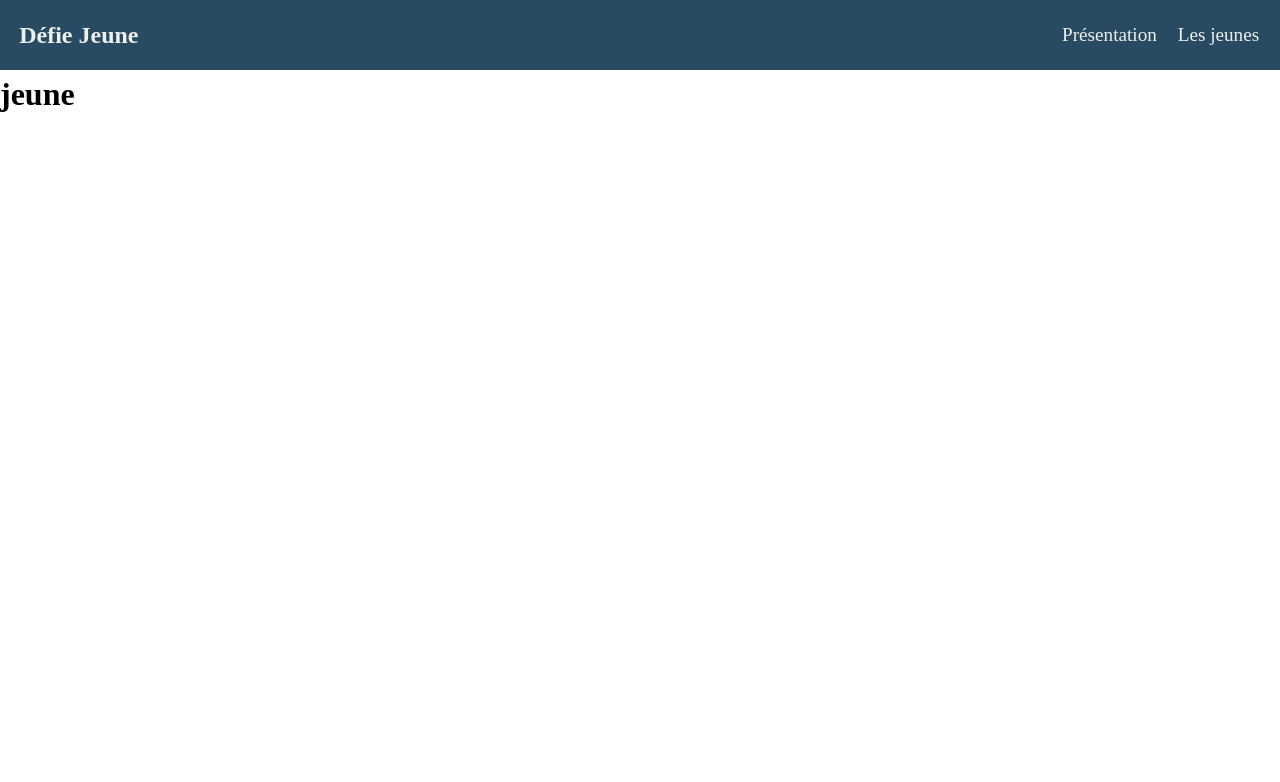
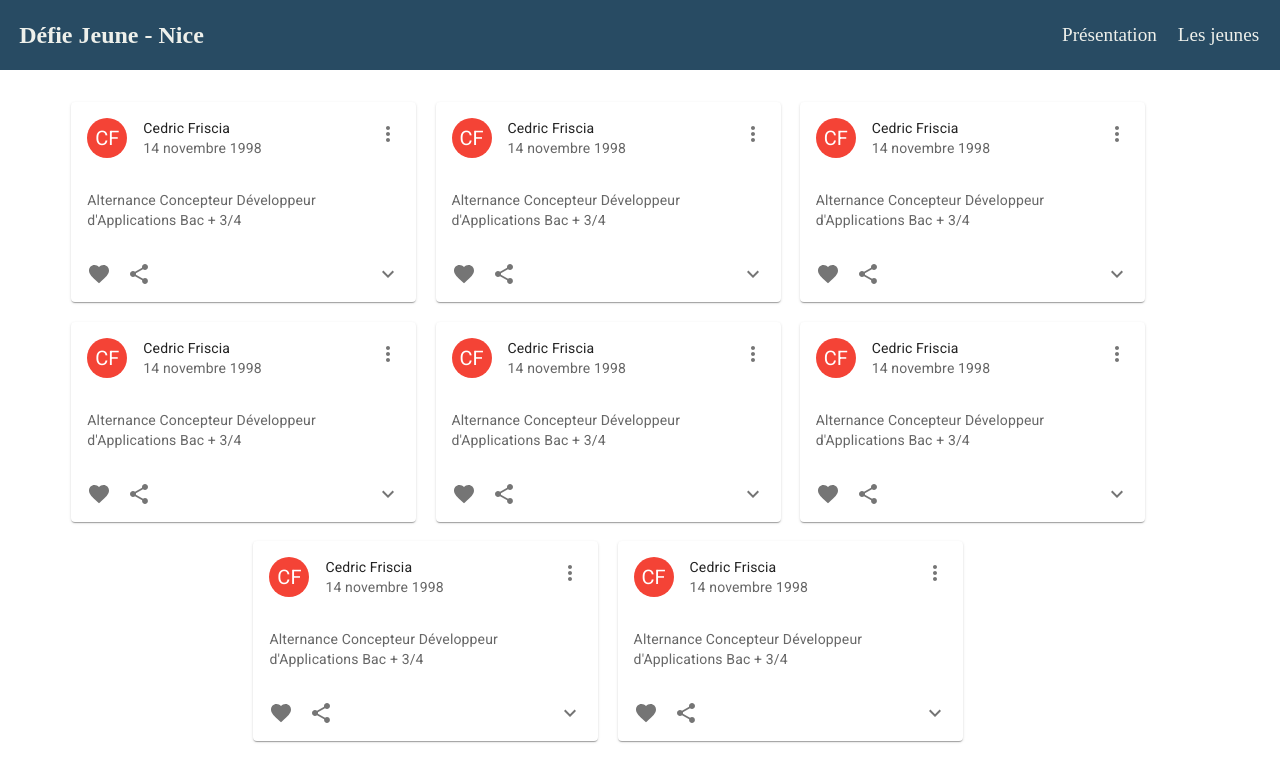
Before and after one commit to CedricFriscia/Defie-jeune, a React (Vite) app: page /jeune in a window 1280 px wide. Shown: the top 782 px of the page. Built offline with nearby package versions, Linux system fonts and the light colour scheme.

Commit message:
add card

```diff
--- /dev/null
+++ b/src/Components/Card/Card.jsx
@@ -0,0 +1,95 @@
+import * as React from "react";
+import { styled } from "@mui/material/styles";
+import Card from "@mui/material/Card";
+import CardHeader from "@mui/material/CardHeader";
+import CardMedia from "@mui/material/CardMedia";
+import CardContent from "@mui/material/CardContent";
+import CardActions from "@mui/material/CardActions";
+import Collapse from "@mui/material/Collapse";
+import Avatar from "@mui/material/Avatar";
+import IconButton from "@mui/material/IconButton";
+import Typography from "@mui/material/Typography";
+import { red } from "@mui/material/colors";
+import FavoriteIcon from "@mui/icons-material/Favorite";
+import ShareIcon from "@mui/icons-material/Share";
+import ExpandMoreIcon from "@mui/icons-material/ExpandMore";
+import MoreVertIcon from "@mui/icons-material/MoreVert";
+
+const ExpandMore = styled((props) => {
+  const { expand, ...other } = props;
+  return <IconButton {...other} />;
+})(({ theme, expand }) => ({
+  transform: !expand ? "rotate(0deg)" : "rotate(180deg)",
+  marginLeft: "auto",
+  transition: theme.transitions.create("transform", {
+    duration: theme.transitions.duration.shortest,
+  }),
+}));
+
+export default function RecipeReviewCard() {
+  const [expanded, setExpanded] = React.useState(false);
+
+  const handleExpandClick = () => {
+    setExpanded(!expanded);
+  };
+
+  return (
+    <Card sx={{ maxWidth: 345 }}>
+      <CardHeader
+        avatar={
+          <Avatar sx={{ bgcolor: red[500] }} aria-label="recipe">
+            CF
+          </Avatar>
+        }
+        action={
+          <IconButton aria-label="settings">
+            <MoreVertIcon />
+          </IconButton>
+        }
+        title="Cedric Friscia"
+        subheader="14 novembre 1998"
+      />
+
+      <CardContent>
+        <Typography variant="body2" color="text.secondary">
+          Alternance Concepteur Développeur d'Applications Bac + 3/4
+        </Typography>
+      </CardContent>
+      <CardActions disableSpacing>
+        <IconButton aria-label="add to favorites">
+          <FavoriteIcon />
+        </IconButton>
+        <IconButton aria-label="share">
+          <ShareIcon />
+        </IconButton>
+        <ExpandMore
+          expand={expanded}
+          onClick={handleExpandClick}
+          aria-expanded={expanded}
+          aria-label="show more"
+        >
+          <ExpandMoreIcon />
+        </ExpandMore>
+      </CardActions>
+      <Collapse in={expanded} timeout="auto" unmountOnExit>
+        <CardContent>
+          <Typography paragraph>Présentation:</Typography>
+          <Typography paragraph>Bonjour je suis cédric friscia !</Typography>
+          <Typography paragraph>
+            Je suis une jeune développer tout juste sortie d'une formation
+            FullStack JavaScript
+          </Typography>
+          <Typography paragraph>
+            J'ai valider la partie Front-End du titre RNCP 5 et récemnnet
+            repassé la partie back-end en attente du résultat de la validation
+            du bac + 2
+          </Typography>
+          <Typography>
+            Je suis aujourd'hui a la recherche d'une alternance pour continuer a
+            progresser a fin de devenir un développeur confimer !
+          </Typography>
+        </CardContent>
+      </Collapse>
+    </Card>
+  );
+}
--- a/src/Components/Nav/Nav.jsx
+++ b/src/Components/Nav/Nav.jsx
@@ -11,7 +11,7 @@ import "./styles.scss";
 const Nav = () => {
   return (
     <nav className="nav">
-      <h1 className="nav__logo">Défie Jeune</h1>
+      <h1 className="nav__logo">Défie Jeune - Nice</h1>
 
       <div className="nav__burger">
         <MenuIcon />
--- a/src/Pages/Jeune/Jeune.jsx
+++ b/src/Pages/Jeune/Jeune.jsx
@@ -1,11 +1,25 @@
+import Card from "../../Components/Card/Card";
 import React from "react";
 import Nav from "../../Components/Nav/Nav";
 
+// Import CSS
+import "./styles.scss";
+
 const Jeune = () => {
   return (
-    <div>
+    <div className="jeune">
       <Nav />
-      <h1>jeune</h1>
+
+      <div className="card__container">
+        <Card />
+        <Card />
+        <Card />
+        <Card />
+        <Card />
+        <Card />
+        <Card />
+        <Card />
+      </div>
     </div>
   );
 };
--- /dev/null
+++ b/src/Pages/Jeune/styles.scss
@@ -0,0 +1,19 @@
+.jeune {
+  width: 100vw;
+  height: 100vh;
+}
+
+.card__container {
+  display: flex;
+
+  justify-content: center;
+  align-items: center;
+
+  margin: 2rem;
+
+  gap: 1.2rem;
+
+  flex-wrap: wrap;
+
+  width: 90%;
+}
```
Also changed, not shown: src/Components/Card/styles.scss (added).
